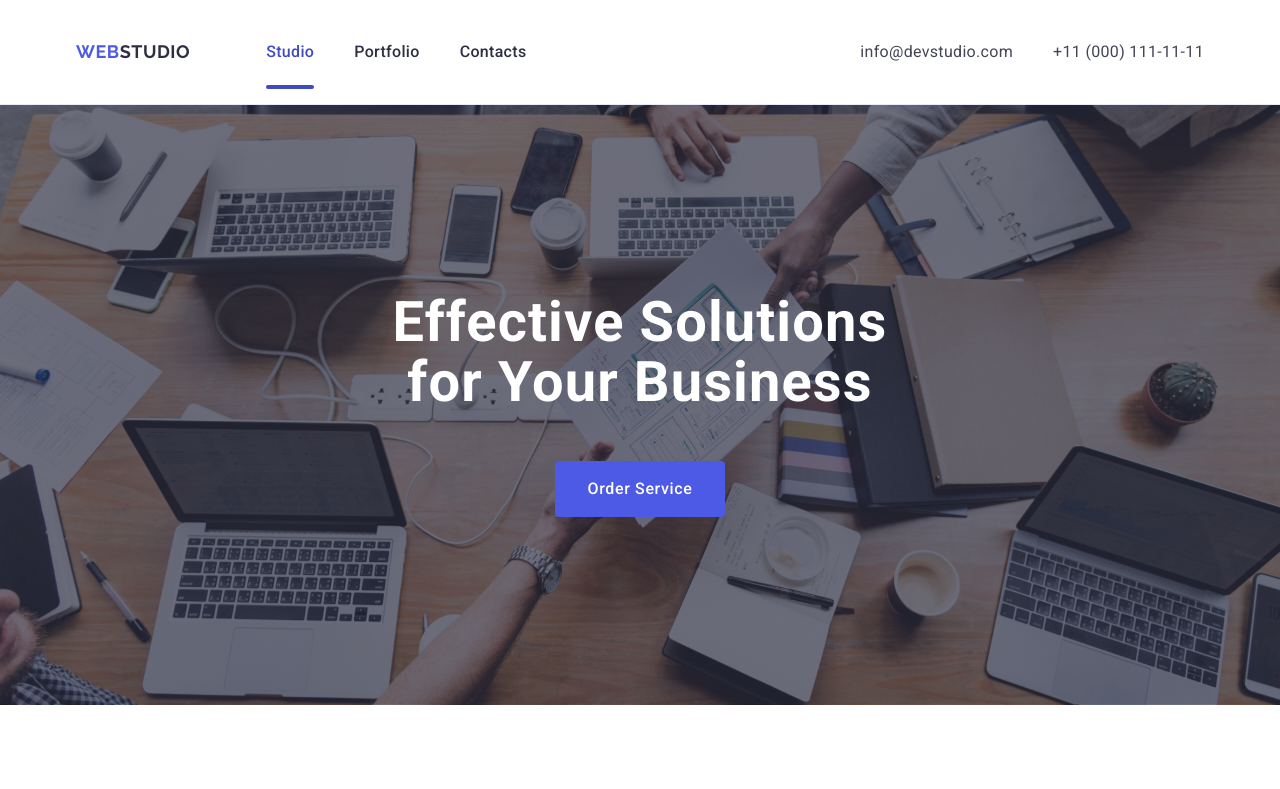
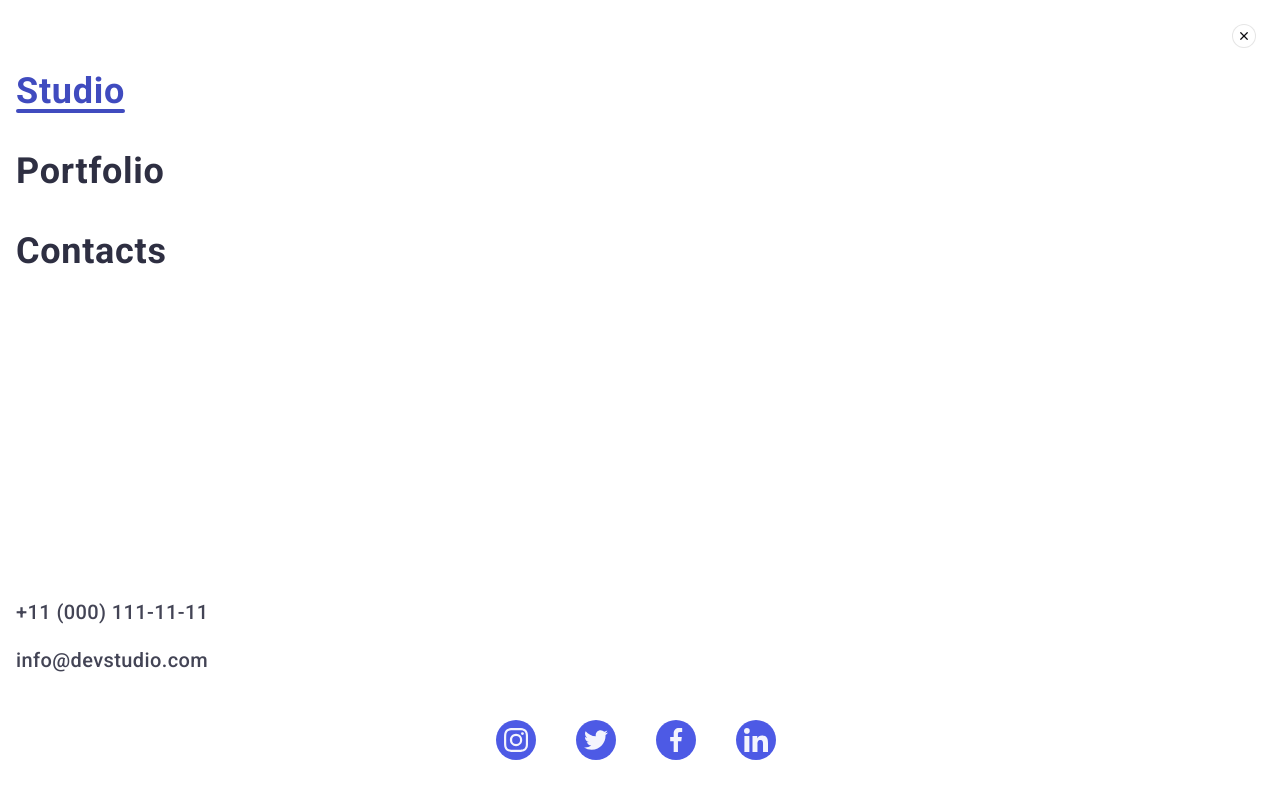
Before and after one commit to NataliyaGarbar/goit-markup-hw-06, a plain HTML site: page index.html in a window 1280 px wide. Shown: the top 789 px of the page. Drawn offline with nearby package versions, Linux system fonts and the light colour scheme.

Commit message:
version forth

```diff
--- a/css/styles.css
+++ b/css/styles.css
@@ -66,12 +66,14 @@ address {
   border-bottom: 1px solid #e7e9fc;
   box-shadow: 0px 2px 1px rgba(46, 47, 66, 0.08),
     0px 1px 1px rgba(46, 47, 66, 0.16), 0px 1px 6px rgba(46, 47, 66, 0.08);
-  padding: 16px 0;
+ padding: 16px 0;
 }
 
 .header-container {
   display: flex;
   align-items: center;
+  justify-content: center;
+
 }
 
 .header-nav {
@@ -166,8 +168,153 @@ address {
   border: none;
   border-radius: none;
   box-shadow: none;
+}
 
-  }
+/**---------------------------mob-menu---------------------**/
+
+.mob-menu {
+position: fixed;
+top: 0;
+background-color: #fff;
+width: 100vw;
+height: 100vh;
+padding: 24px 24px 40px 16px;
+display: flex;
+flex-direction: column;
+justify-content: space-between;
+opacity: 0;
+pointer-events: none;
+visibility: hidden;
+}
+
+.mob-menu-close-btn {
+display: flex;
+align-items: center;
+justify-content: center;
+margin-left: auto;
+margin-bottom: 24px;
+width: 24px;
+height: 24px;
+border-radius: 100%;
+background-color: #ffffff;
+border: 1px solid rgba(0, 0, 0, 0.1);
+stroke-width: 1px;
+stroke: #2e2f42;
+padding: 0px;
+transition: background-color 250ms cubic-bezier(0.4, 0, 0.2, 1),
+  border 250ms cubic-bezier(0.4, 0, 0.2, 1);
+
+}
+
+.mob-menu-close-icon {
+}
+
+.mob-menu-list {
+display: flex;
+flex-direction: column;
+gap: 40px;
+}
+
+.mob-menu-list-item {
+}
+
+.mob-menu-list-link {
+  font-weight: 700;
+  font-size: 36px;
+  line-height: 1.11;
+  letter-spacing: 0.02em;
+  color: #2e2f42;
+}
+
+.current {
+  position: relative;
+  color: #404bbf;
+}
+
+.current::after {
+  content: "";
+  width: 100%;
+  position: absolute;
+  left: 0;
+  bottom: -1px;
+  height: 4px;
+  /* background-color: #404bbf; */
+  /* border-radius: 2px; */
+}
+
+.mob-menu-list-link:hover,
+.mob-menu-list-link:focus {
+color: #404bbf;
+}
+
+.mob-menu-address-list {
+display: flex;
+flex-direction: column;
+gap: 24px;
+margin-bottom: 48px;
+}
+
+.mob-menu-address-item {
+}
+
+.mob-menu-address-link {
+font-weight: 500;
+font-size: 20px;
+line-height: 1.2;
+letter-spacing: 0.02em;
+color: #434455;оодж    мк
+transition: color 250ms cubic-bezier(0.4, 0, 0.2, 1);
+
+}
+
+.mob-menu-address-link:hover,
+.mob-menu-address-link:focus {
+  color: #404bbf;
+}
+
+
+.mob-menu-icons-list {
+display: flex;
+flex-direction: row;
+gap: 40px;
+justify-content: center;
+align-items: center;
+
+}
+
+
+.mob-menu-icons-item {
+}
+
+.mob-menu-icon-link {
+  width: 100%;
+  height: 100%;
+  background-color: #4d5ae5;
+  border-radius: 50%;
+  display: flex;
+  align-items: center;
+  justify-content: center;
+  transition: background-color 250ms cubic-bezier(0.4, 0, 0.2, 1);
+  width: 40px;
+  height: 40px;
+}
+
+.mob-menu-icon-link:hover {
+  background-color: #404bbf;
+}
+
+.mob-menu-icon-link:focus {
+  background-color: #404bbf;
+}
+
+.mob-menu-icon {
+  fill: #f4f4fd;
+
+}
+
+
+
+
 /*---------------------HERO-------------------*/
 
 .hero {
@@ -863,6 +1010,11 @@ modal-input:hover {
 
 
   /*--------------------------Header-----------------------------*/
+ .header {
+  padding: 0;
+ }
+
+
   .header-nav-logo {
   margin-right: 120px;
   }
@@ -1006,6 +1158,8 @@ modal-input:hover {
     padding: 0 15px;
   }
 /*--------------------------------Header--------------------------*/
+
+
 .header-nav-logo {
   margin-right: 76px;
 }
--- a/index.html
+++ b/index.html
@@ -59,6 +59,76 @@
             <use href="./images/icons.svg#icon-heroicons-solid_menu"></use>
           </svg>
         </button>
+      </div>
+
+      <div class="mob-menu is-open">
+        <div class="mob-menu-top">
+          <button type="button" class="mob-menu-close-btn">
+            <svg class="mob-menu-close-icon" width="8" height="8">
+              <use href="./images/icons.svg#icon-close"></use>
+            </svg>
+          </button>
+          <nav class="mob-menu-nav">
+            <ul class="mob-menu-list">
+              <li class="mob-menu-list-item">
+                <a class="mob-menu-list-link current" href="./index.html"
+                  >Studio</a
+                >
+              </li>
+              <li class="mob-menu-list-item">
+                <a class="mob-menu-list-link" href="">Portfolio</a>
+              </li>
+              <li class="mob-menu-list-item">
+                <a class="mob-menu-list-link" href="">Contacts</a>
+              </li>
+            </ul>
+          </nav>
+        </div>
+
+        <div class="mob-menu-bottom">
+          <ul class="mob-menu-address-list">
+            <li class="mob-menu-address-item">
+              <a class="mob-menu-address-link" href="tel:+110001111111"
+                >+11 (000) 111-11-11</a
+              >
+            </li>
+            <li class="mob-menu-address-item">
+              <a class="mob-menu-address-link" href="mailto:info@devstudio.com"
+                >info@devstudio.com</a
+              >
+            </li>
+          </ul>
+          <ul class="mob-menu-icons-list">
+            <li class="mob-menu-icons-item">
+              <a class="mob-menu-icon-link" href="" target="_blank">
+                <svg class="mob-menu-icon" width="24" height="24">
+                  <use href="./images/icons.svg#icon-instagram"></use>
+                </svg>
+              </a>
+            </li>
+            <li class="mob-menu-icons-item">
+              <a class="mob-menu-icon-link" href="" target="_blank">
+                <svg class="mob-menu-icon" width="24" height="24">
+                  <use href="./images/icons.svg#icon-twitter"></use>
+                </svg>
+              </a>
+            </li>
+            <li class="mob-menu-icons-item">
+              <a class="mob-menu-icon-link" href="" target="_blank">
+                <svg class="mob-menu-icon" width="24" height="24">
+                  <use href="./images/icons.svg#icon-facebook"></use>
+                </svg>
+              </a>
+            </li>
+            <li class="mob-menu-icons-item">
+              <a class="mob-menu-icon-link" href="" target="_blank">
+                <svg class="mob-menu-icon" width="24" height="24">
+                  <use href="./images/icons.svg#icon-linkedin"></use>
+                </svg>
+              </a>
+            </li>
+          </ul>
+        </div>
       </div>
     </header>
 
```
